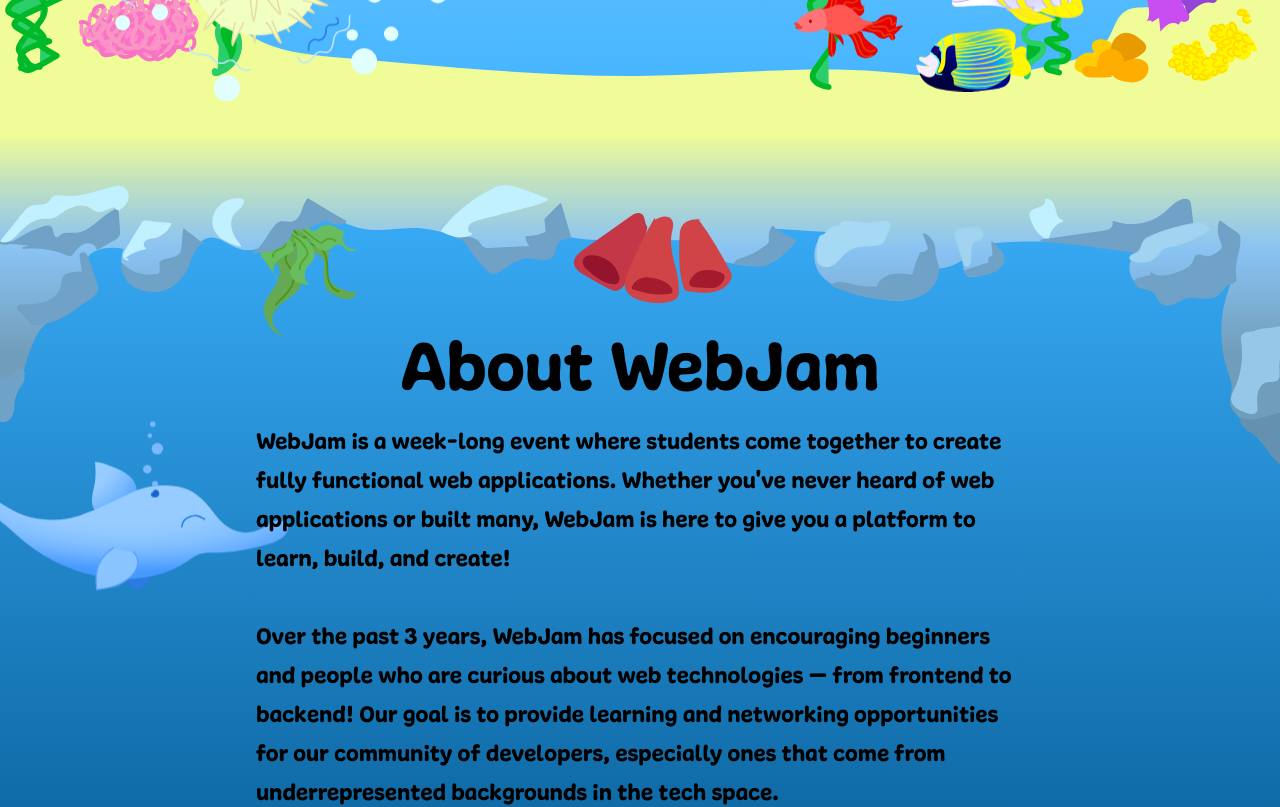
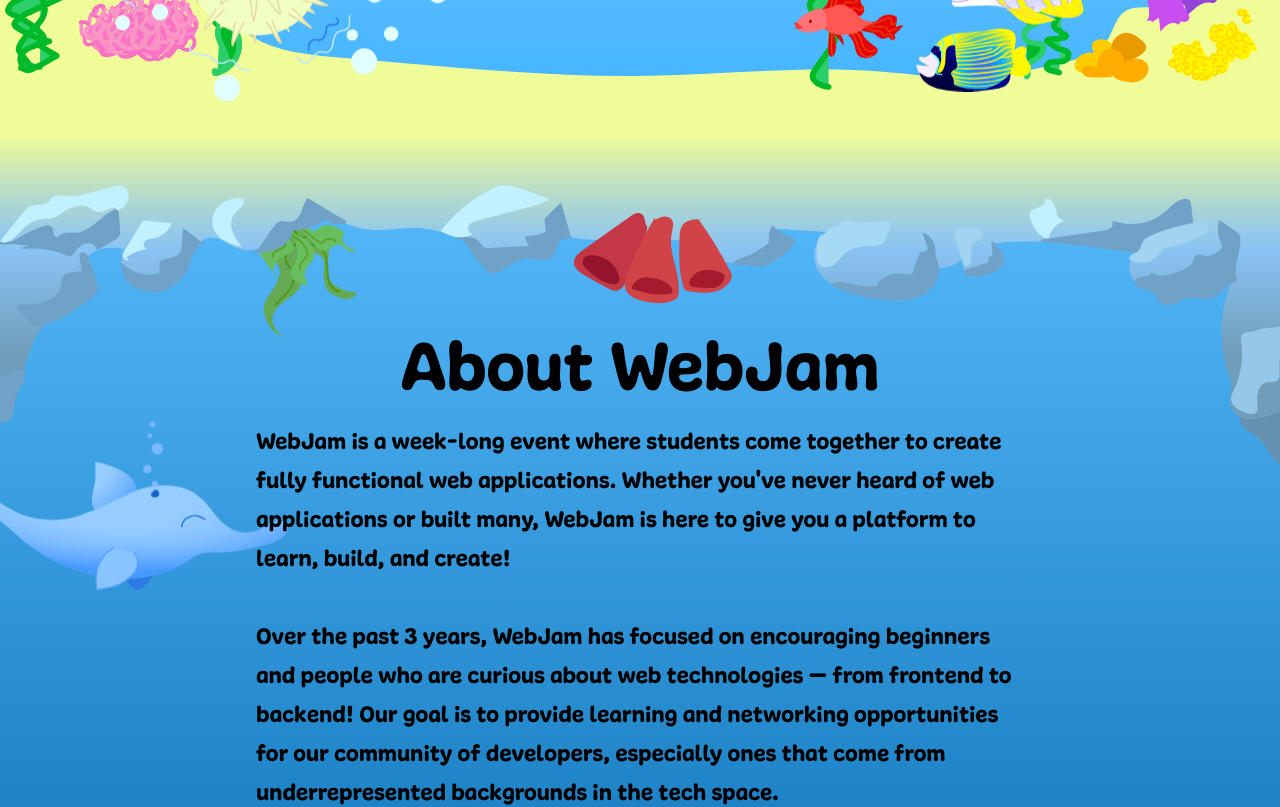
Before and after one commit to icssc/webjam-2023, a Next.js app: page / in a window 1280 px wide. Shown: the part 660-1467 px from the top of the page. Built offline with nearby package versions, Linux system fonts and the light colour scheme.

Commit message:
Adjust background for contrast

```diff
--- a/src/styles/globals.css
+++ b/src/styles/globals.css
@@ -26,7 +26,7 @@ main {
 }
 
 #about {
-  background: linear-gradient(180deg, #3db2ff, #0f6aa6);
+  background: linear-gradient(180deg, #59bdff, #1e83c6);
   padding-top: 70px;
   margin-top: -2px;
   color: black;
@@ -35,7 +35,7 @@ main {
 }
 
 #events {
-  background: linear-gradient(180deg, #0f6aa6, #07395b);
+  background: linear-gradient(180deg, #1e83c6, #07395b);
   padding-top: 70px;
   margin-top: -2px;
   color: white;
```
